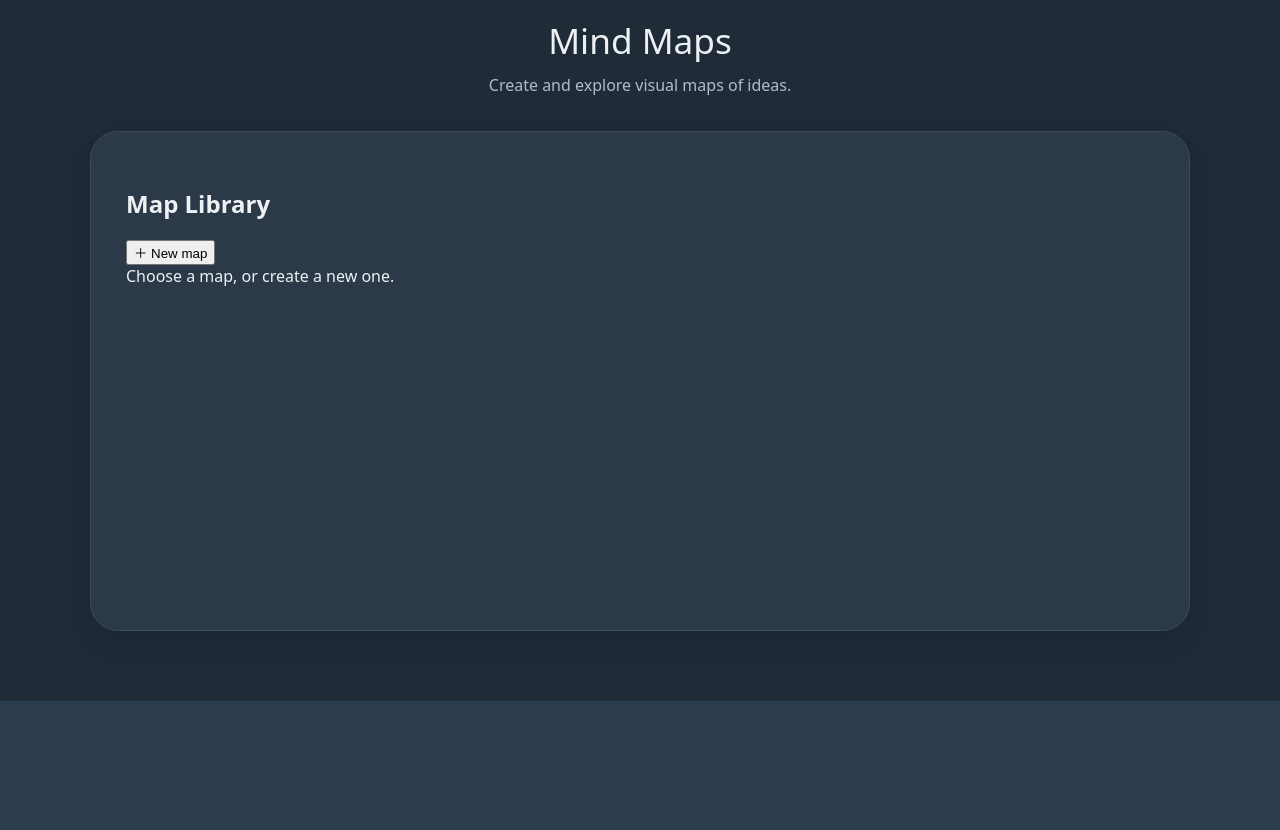
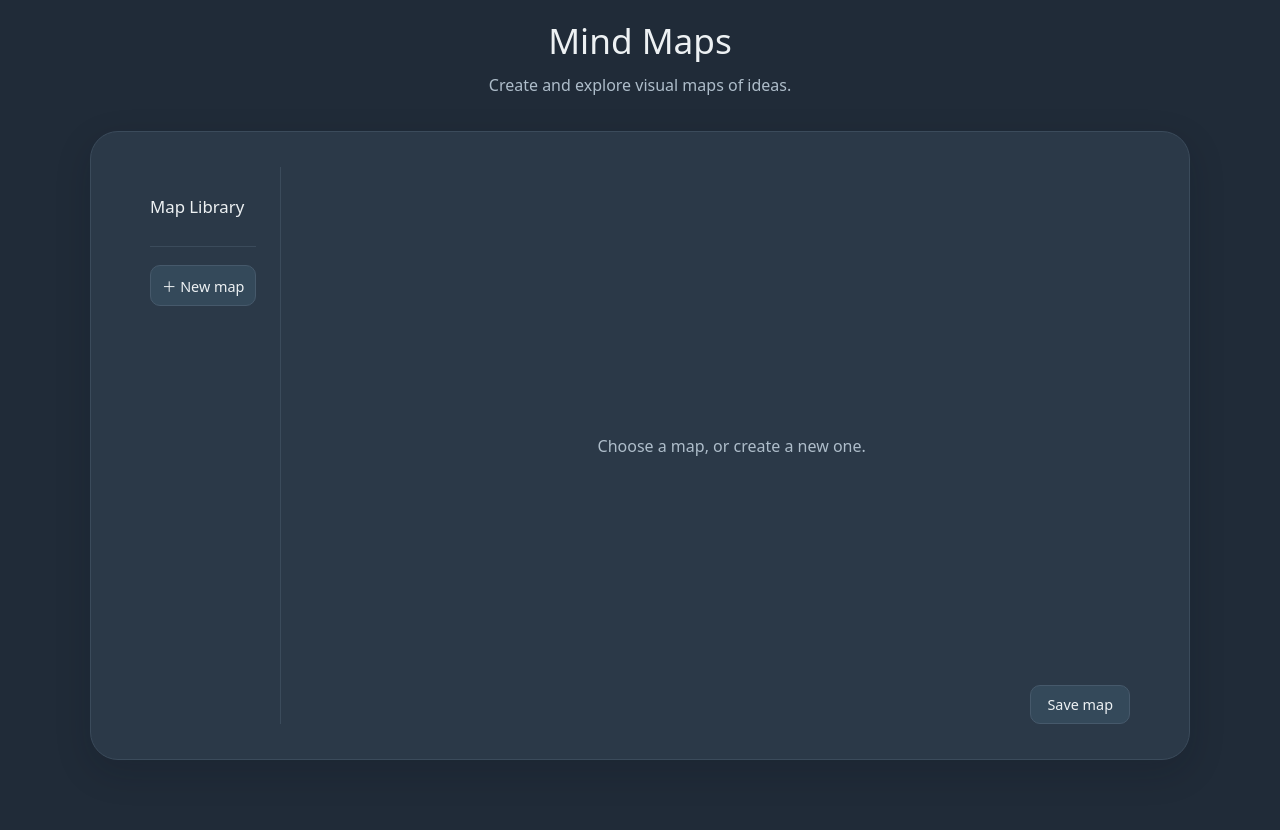
Before and after one commit to pierreworking-cyber/alf, a Flask app: page /mindmaps in a window 1280 px wide. Shown: the part 223-1053 px from the top of the page. Before the commit the page ends 924 px from the top, so only its background shows below. Run offline with Flask 3, Linux system fonts and the light colour scheme; data comes from the database, SQL or seed files in the repository; data that the repository does not hold is empty; a map, chart or similar area stays blank.

Commit message:
Improve mind map editor layout

```diff
--- a/src/alf/web/templates/mindmaps.html
+++ b/src/alf/web/templates/mindmaps.html
@@ -104,8 +104,120 @@
             background: #2b3948;
             border: 1px solid #3b4b5b;
             box-shadow: 0 12px 35px rgba(10, 18, 28, 0.18);
-            height: 500px;
-            overflow: hidden;
+            display: flex;
+            gap: 28px;
+        }
+        .mindmap-library {
+            padding: 28px 24px;
+            border-right: 1px solid #3b4b5b;
+            overflow-y: auto;
+        }
+
+        .mindmap-library h2 {
+            margin: 0 0 24px;
+            font-size: 1.05rem;
+            font-weight: 500;
+        }
+
+        .mindmap-editor {
+            position: relative;
+            flex: 1;
+            min-width: 0;
+        }
+
+        .mindmap-empty {
+            position: absolute;
+            inset: 0;
+            display: flex;
+            align-items: center;
+            justify-content: center;
+            padding: 30px;
+            color: #aebdca;
+            text-align: center;
+        }
+
+        .mindmap-category {
+            margin-bottom: 24px;
+        }
+
+        .mindmap-category h3 {
+            margin: 0 0 10px;
+            color: #aebdca;
+            font-size: 0.8rem;
+            font-weight: 500;
+            text-transform: uppercase;
+            letter-spacing: 0.08em;
+        }
+        .mindmap-list {
+            display: flex;
+            flex-direction: column;
+            gap: 4px;
+        }
+
+        .mindmap-item {
+            width: 100%;
+            padding: 9px 11px;
+            border: 1px solid transparent;
+            border-radius: 10px;
+            background: transparent;
+            color: #edf1f3;
+            font: inherit;
+            font-size: 0.9rem;
+            text-align: left;
+            cursor: pointer;
+        }
+
+        .mindmap-library-actions {
+            margin-top: 28px;
+            padding-top: 18px;
+            border-top: 1px solid #3b4b5b;
+        }
+
+        .mindmap-library-actions button {
+            width: 100%;
+            padding: 9px 11px;
+            border: 1px solid #46596b;
+            border-radius: 10px;
+            background: #34495a;
+            color: #edf1f3;
+            font: inherit;
+            font-size: 0.9rem;
+            text-align: left;
+            cursor: pointer;
+        }
+
+        .mindmap-library-actions button:hover {
+            background: #88a8ba;
+            border-color: #b9cdd1;
+            color: #202b38;
+        }
+
+        .mindmap-editor-actions {
+            display: flex;
+            justify-content: flex-end;
+            padding: 18px 24px 0;
+        }
+
+        .mindmap-editor-actions button {
+            padding: 9px 16px;
+            border: 1px solid #46596b;
+            border-radius: 10px;
+            background: #34495a;
+            color: #edf1f3;
+            font: inherit;
+            font-size: 0.9rem;
+            cursor: pointer;
+        }
+
+        .mindmap-editor-actions button:hover {
+            background: #88a8ba;
+            border-color: #b9cdd1;
+            color: #202b38;
+        }
+
+        .mindmap-item:hover {
+            background: #34495a;
+            border-color: #46596b;
         }
          jmnodes.theme-primary jmnode {
             background: #34495a;
@@ -201,8 +313,13 @@
                     </div>
 
                     <div id="jsmind-container"></div>
+
+                    <div class="mindmap-editor-actions">
+                        <button type="button" id="save-mindmap">
+                            Save map
+                        </button>
+                    </div>
                 </section>
-            </section>
 
         </section>
 
@@ -256,6 +373,43 @@
                 });
 
             document
+                .querySelector("#save-mindmap")
+                .addEventListener("click", async function () {
+                    const documentData = mindmap.get_data("node_array");
+
+                    const rootNode = documentData.data.find(
+                        function (node) {
+                            return node.isroot;
+                        }
+                    );
+
+                    const name = rootNode
+                        ? rootNode.topic.trim() || "New Mindmap"
+                        : "New Mindmap";
+
+                    const response = await fetch("/mindmaps/save", {
+                        method: "POST",
+                        headers: {
+                            "Content-Type": "application/json"
+                        },
+                        body: JSON.stringify({
+                            id: currentMindmapId,
+                            category: "Uncategorised",
+                            name: name,
+                            content: JSON.stringify(documentData)
+                        })
+                    });
+
+                    if (!response.ok) {
+                        return;
+                    }
+
+                    const result = await response.json();
+
+                    currentMindmapId = result.id;
+                });
+
+            document
                 .querySelectorAll(".mindmap-item")
                 .forEach(function (item) {
                     item.addEventListener("click", async function () {
```
